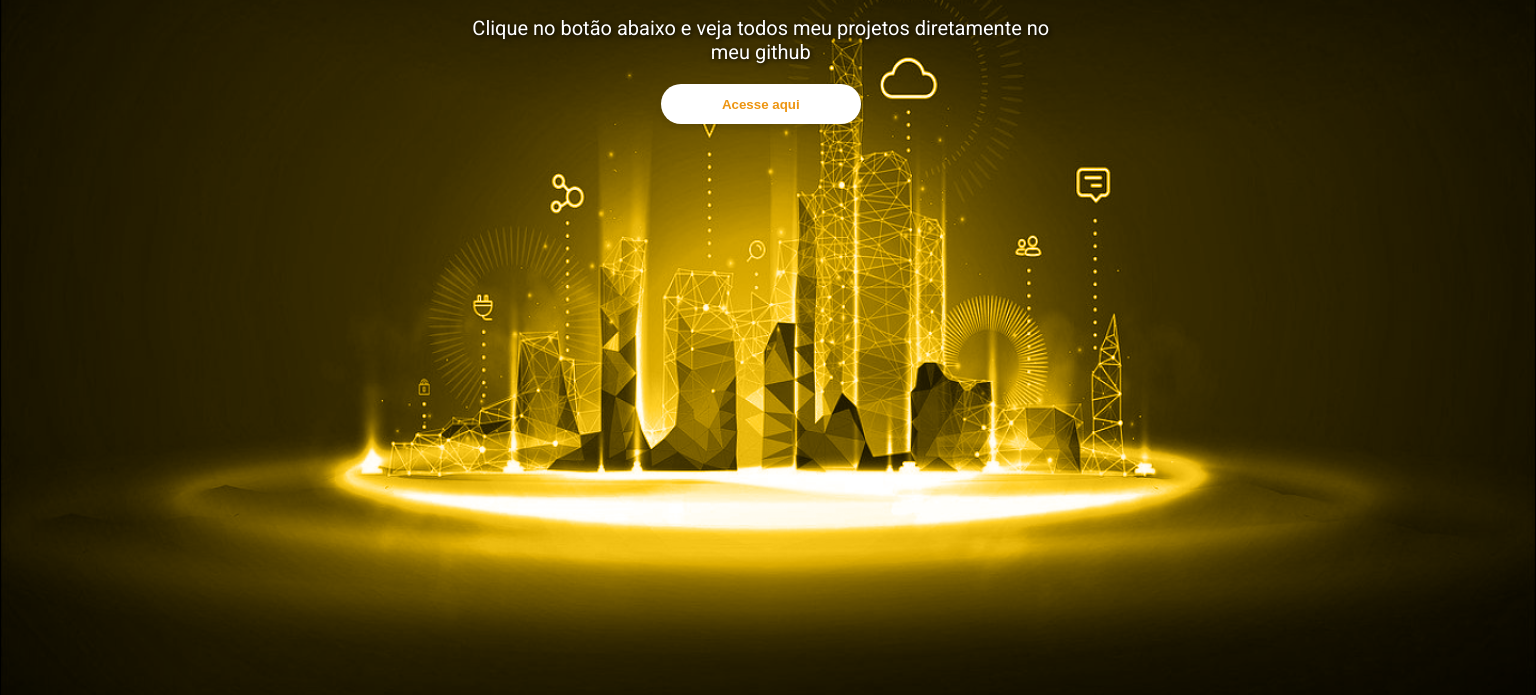
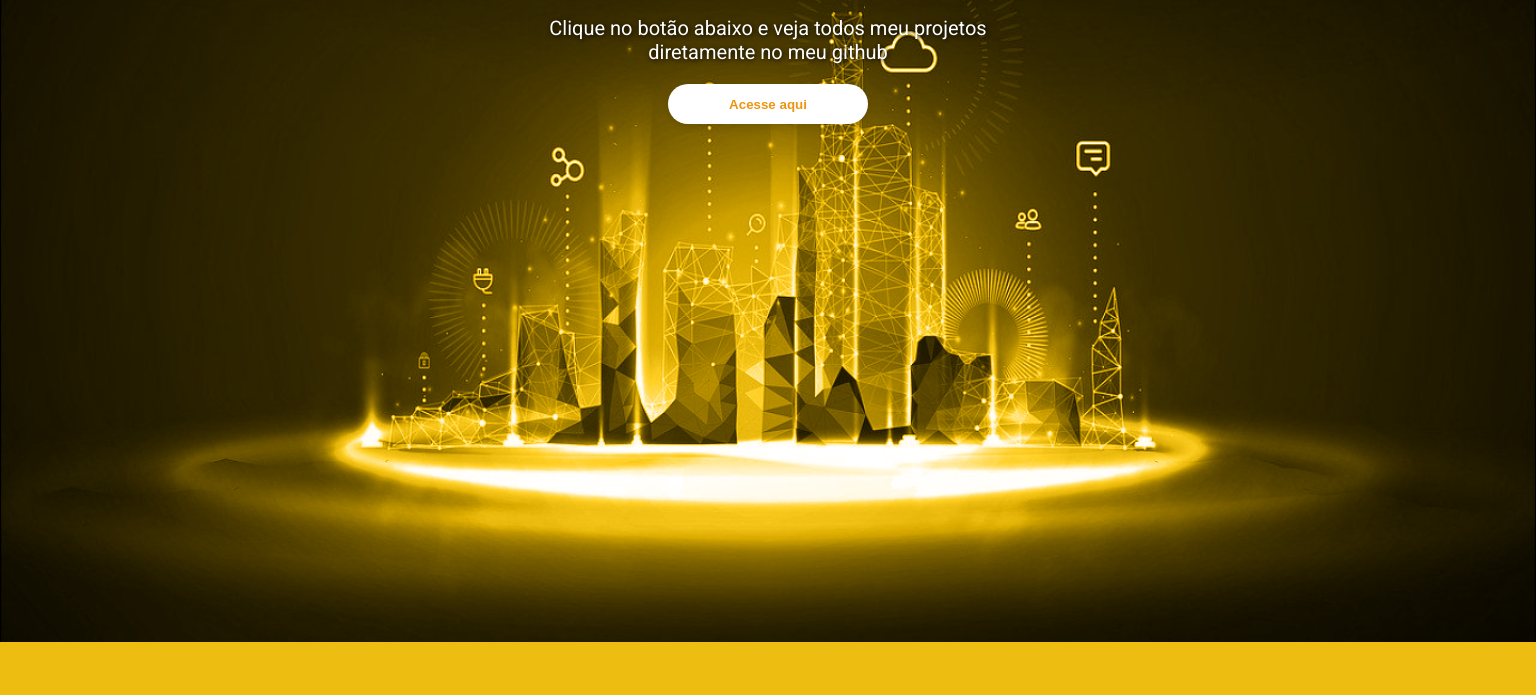
Before and after one commit to gabriel-castro-dev/portfolio, a plain HTML site: page projetos.html in a window 1536 px wide. Shown: the part 185-880 px from the top of the page. After the commit the page ends 827 px from the top, so only its background shows below. Drawn offline with Linux system fonts and the light colour scheme.

Commit message:
Update projetos.css

```diff
--- a/projetos.css
+++ b/projetos.css
@@ -135,7 +135,7 @@ input:checked + .slider:before {
   background-position: center;
   background-color: rgba(237, 189, 17, 1);
   background-blend-mode: luminosity;
-  min-height: 100vh;
+  min-height: 93.4vh;
   padding: 2rem 0;
   display: flex;
   flex-direction: column;
@@ -223,14 +223,6 @@ button a {
 #acesse {
   transition: 0.5s;
 }
-
-
-
-
-
-
-
-
 /* Responsive Media Queries */
 @media (min-width: 1440px) {
   .wrapper {
@@ -248,7 +240,7 @@ button a {
 
   #texto {
     font-size: 20px;
-    max-width: 600px;
+    max-width: 500px;
   }
 }
 
@@ -332,5 +324,4 @@ button a {
 
 
 }
-    #texto{margin-left: 30%;}
 }
```
